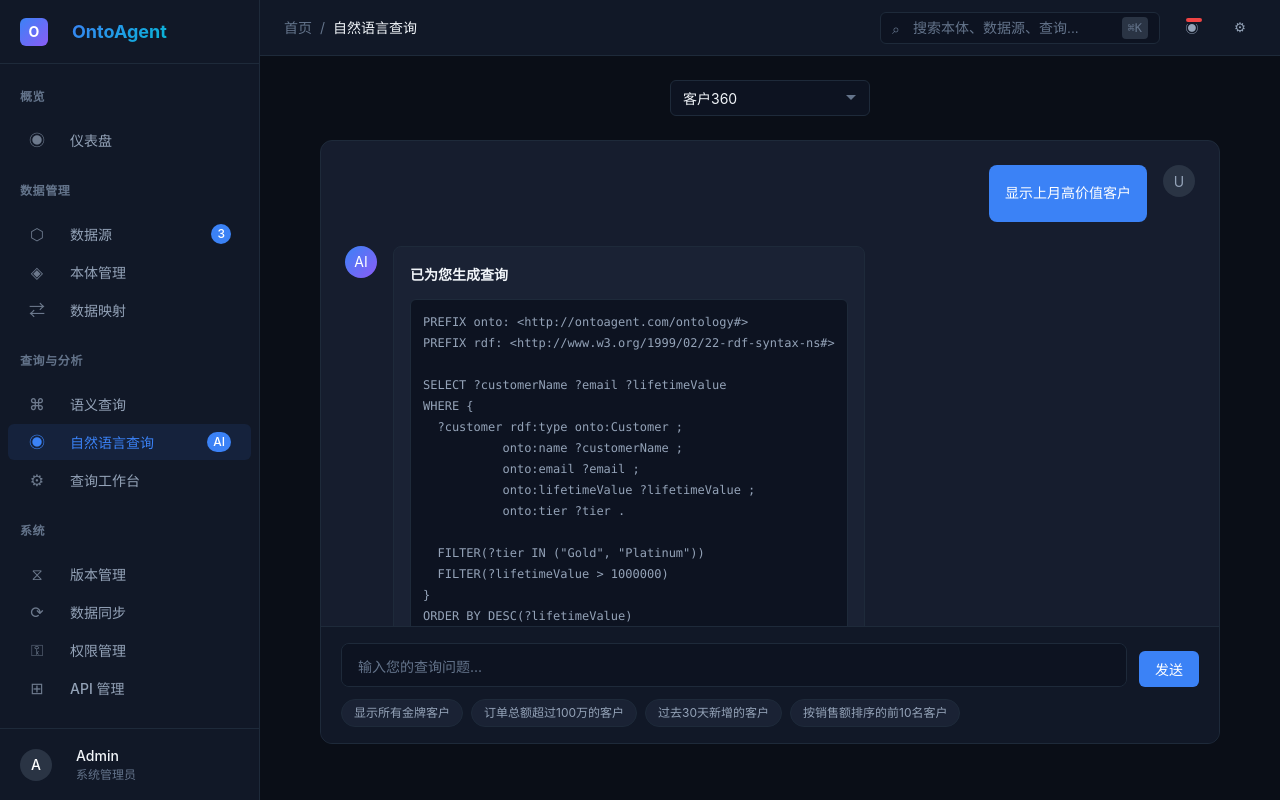
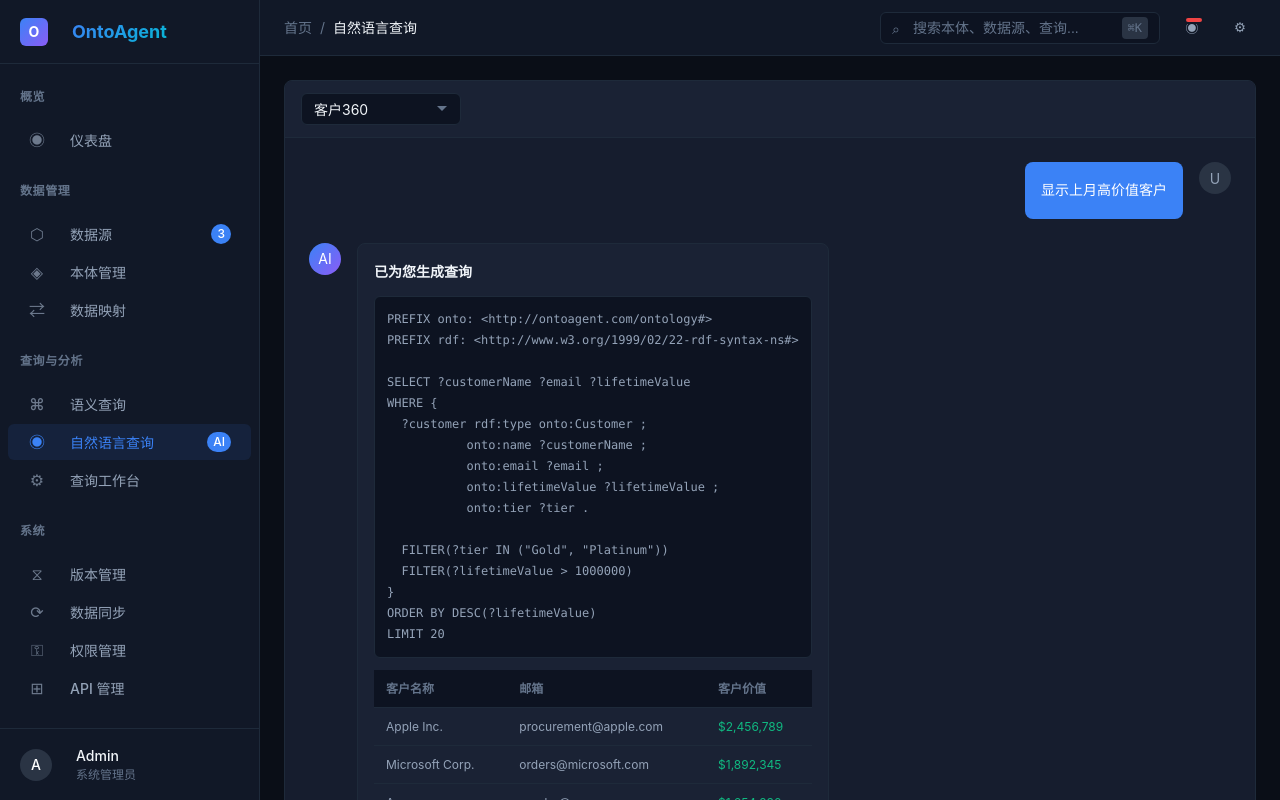
Before and after one commit to zhangsibo1129/onto-agent, a React (Vite) app in the folder onto-agent-web/: page /nl-query in a window 1280 px wide. Shown: the top 800 px of the page. Built offline with nearby package versions, Linux system fonts and the light colour scheme.

Commit message:
Refactor NLQuery page layout
- Remove nl-query-container wrapper, use chat-area directly
- Add chat-header with inline ontology selector dropdown
- Selector now appears in header bar, not separate row
- Unified padding/margins with other pages
- Clean up unused CSS styles

```diff
--- a/onto-agent-web/src/pages/NLQuery.css
+++ b/onto-agent-web/src/pages/NLQuery.css
@@ -1,64 +1,38 @@
-.nl-query-container {
-  max-width: 900px;
-  margin: 0 auto;
-  height: calc(100vh - var(--header-height) - 80px);
-  display: flex;
-  flex-direction: column;
-}
-
-.nl-query-header {
-  text-align: center;
-  padding: var(--space-6) 0;
-}
-
-.nl-query-header h2 {
-  font-size: var(--text-xl);
-  font-weight: var(--font-semibold);
-  margin-bottom: var(--space-2);
-}
-
-.nl-query-header p {
-  color: var(--text-secondary);
-  font-size: var(--text-sm);
-}
-
-.nl-ontology-selector {
-  display: flex;
-  justify-content: center;
-  gap: var(--space-3);
-  margin-bottom: var(--space-6);
-}
-
-.nl-ontology-chip {
-  padding: var(--space-2) var(--space-4);
-  background: var(--bg-card);
-  border: 1px solid var(--border-primary);
-  border-radius: var(--radius-full);
-  font-size: var(--text-sm);
-  color: var(--text-secondary);
-  cursor: pointer;
-  transition: all var(--transition-fast);
-}
-
-.nl-ontology-chip:hover {
-  border-color: var(--border-secondary);
-  color: var(--text-primary);
-}
-
-.nl-ontology-chip.active {
-  background: rgba(59, 130, 246, 0.1);
-  border-color: var(--brand-primary);
-  color: var(--brand-primary);
-}
-
 .chat-area {
   flex: 1;
   background: var(--bg-card);
   border: 1px solid var(--border-primary);
-  border-radius: var(--radius-xl);
+  border-radius: var(--radius-lg);
   display: flex;
   flex-direction: column;
   overflow: hidden;
+  min-height: 0;
+}
+
+.chat-header {
+  display: flex;
+  align-items: center;
+  gap: var(--space-4);
+  padding: var(--space-3) var(--space-4);
+  border-bottom: 1px solid var(--border-primary);
+  background: var(--bg-tertiary);
+}
+
+.chat-ontology-select {
+  display: flex;
+  align-items: center;
+  gap: var(--space-2);
+}
+
+.chat-ontology-select label {
+  font-size: var(--text-sm);
+  color: var(--text-secondary);
+}
+
+.chat-ontology-select select {
+  width: 160px;
+  height: 32px;
+  font-size: var(--text-sm);
 }
 
 .chat-messages {
--- a/onto-agent-web/src/pages/NLQuery.tsx
+++ b/onto-agent-web/src/pages/NLQuery.tsx
@@ -54,21 +54,20 @@ export default function NLQuery() {
   }
 
   return (
-    <div className="nl-query-container">
-      <div className="nl-ontology-selector">
+      <div className="chat-area">
+        <div className="chat-header">
+          <div className="chat-ontology-select">
             <select
               className="form-select"
               value={selectedOntology}
               onChange={(e) => setSelectedOntology(e.target.value)}
-          style={{ width: 200 }}
             >
               {ontologies.map((ontology) => (
                 <option key={ontology} value={ontology}>{ontology}</option>
               ))}
             </select>
           </div>
-
-      <div className="chat-area">
+        </div>
         <div className="chat-messages">
           {chatMessages.map((msg, index) => (
             <div key={index} className={`chat-msg ${msg.type}`}>
@@ -136,6 +135,5 @@ export default function NLQuery() {
           </div>
         </div>
       </div>
-    </div>
   )
 }
```
Lines whose indentation alone changed are shown as unchanged.
